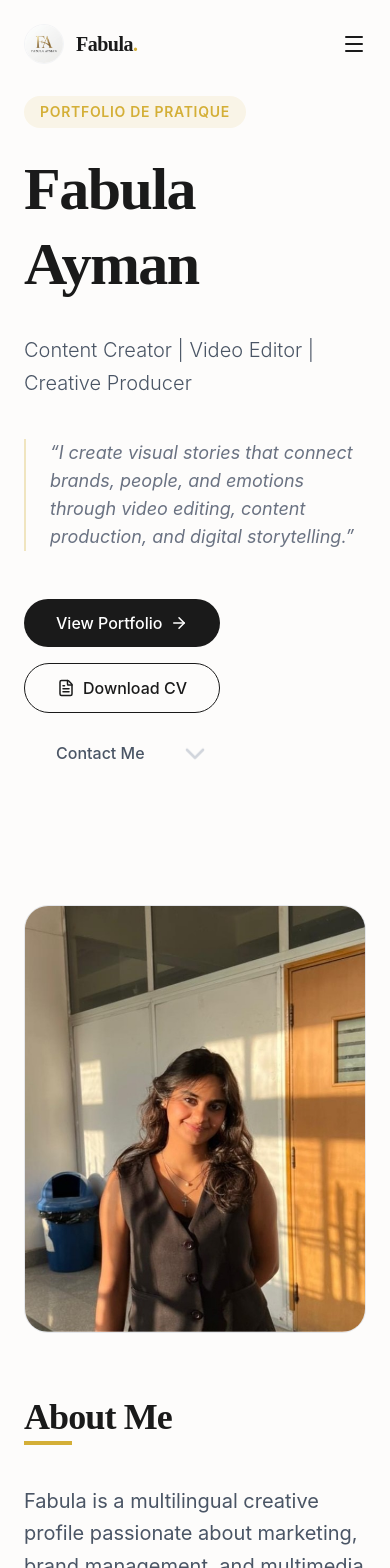
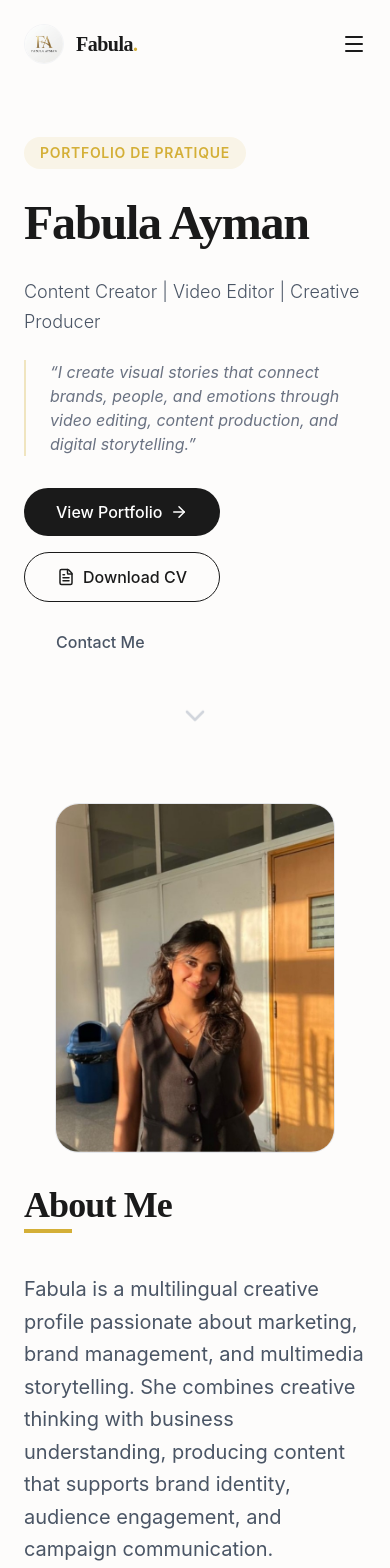
Before and after one commit to youhannamaher/fabula-portfolio, a React (Vite) app: page / in a window 390 px wide. Shown: the top 1568 px of the page. Built offline with nearby package versions, Linux system fonts and the light colour scheme.

Commit message:
Update portfolio Mon 04/27/2026 16:03:25.79

```diff
--- a/index.html
+++ b/index.html
@@ -4,7 +4,22 @@
     <meta charset="UTF-8" />
     <link rel="icon" type="image/png" href="images/logo.png" />
     <meta name="viewport" content="width=device-width, initial-scale=1.0" />
-    <title>fabula-portfolio</title>
+    <title>Fabula Ayman | Portfolio Professionnel</title>
+    <meta name="description" content="Portfolio de Fabula Ayman - Content Creator, Video Editor & Producer. Création de contenu multimédia et brand management." />
+
+    <!-- Open Graph / Facebook -->
+    <meta property="og:type" content="website" />
+    <meta property="og:url" content="https://youhannamaher.github.io/fabula-portfolio/" />
+    <meta property="og:title" content="Fabula Ayman | Portfolio Professionnel" />
+    <meta property="og:description" content="Découvrez le book de pratique et les projets créatifs de Fabula Ayman. Content Creator & Video Editor." />
+    <meta property="og:image" content="https://youhannamaher.github.io/fabula-portfolio/images/logo.png" />
+
+    <!-- Twitter -->
+    <meta property="twitter:card" content="summary_large_image" />
+    <meta property="twitter:url" content="https://youhannamaher.github.io/fabula-portfolio/" />
+    <meta property="twitter:title" content="Fabula Ayman | Portfolio Professionnel" />
+    <meta property="twitter:description" content="Découvrez le book de pratique et les projets créatifs de Fabula Ayman." />
+    <meta property="twitter:image" content="https://youhannamaher.github.io/fabula-portfolio/images/logo.png" />
   </head>
   <body>
     <div id="root"></div>
--- a/src/App.tsx
+++ b/src/App.tsx
@@ -20,7 +20,7 @@ const App: React.FC = () => {
       {/* Desktop Navigation */}
       <Navbar />
 
-      <main className="max-w-7xl mx-auto px-6 sm:px-12 lg:px-16 pt-24 pb-32 space-y-32">
+      <main className="max-w-7xl mx-auto px-6 sm:px-12 lg:px-16 pt-16 md:pt-24 pb-16 md:pb-32 space-y-16 md:space-y-32">
         <section id="hero">
           <Hero />
         </section>
--- a/src/components/About.tsx
+++ b/src/components/About.tsx
@@ -5,13 +5,13 @@ import { profile } from '../data/profile';
 
 const About: React.FC = () => {
   return (
-    <div className="grid grid-cols-1 lg:grid-cols-2 gap-16 items-center">
+    <div className="grid grid-cols-1 lg:grid-cols-2 gap-8 lg:gap-16 items-center">
       <motion.div
         initial={{ opacity: 0, scale: 0.95 }}
         whileInView={{ opacity: 1, scale: 1 }}
         viewport={{ once: true }}
         transition={{ duration: 0.8 }}
-        className="relative group max-w-sm mx-auto lg:mx-0"
+        className="relative group max-w-[280px] lg:max-w-sm mx-auto lg:mx-0"
       >
         <div className="aspect-[4/5] rounded-3xl overflow-hidden bg-gray-100 border border-gray-200">
           <img
--- a/src/components/Hero.tsx
+++ b/src/components/Hero.tsx
@@ -16,15 +16,15 @@ const Hero: React.FC = () => {
           Portfolio de Pratique
         </span>
 
-        <h1 className="text-6xl md:text-8xl leading-tight mb-8">
+        <h1 className="text-5xl md:text-8xl leading-tight mb-6 md:mb-8">
           {profile.name}
         </h1>
 
-        <p className="text-xl md:text-2xl text-gray-600 mb-10 leading-relaxed font-light">
+        <p className="text-lg md:text-2xl text-gray-600 mb-6 md:mb-10 leading-relaxed font-light">
           {profile.title}
         </p>
 
-        <p className="text-lg text-gray-500 mb-12 max-w-2xl border-l-2 border-accent/30 pl-6 italic">
+        <p className="text-base md:text-lg text-gray-500 mb-8 md:mb-12 max-w-2xl border-l-2 border-accent/30 pl-6 italic">
           “I create visual stories that connect brands, people, and emotions through video editing, content production, and digital storytelling.”
         </p>
 
--- a/src/components/Skills.tsx
+++ b/src/components/Skills.tsx
@@ -24,7 +24,7 @@ const Skills: React.FC = () => {
         </p>
       </div>
 
-      <div className="grid grid-cols-1 md:grid-cols-2 lg:grid-cols-4 gap-6">
+      <div className="grid grid-cols-2 lg:grid-cols-4 gap-3 md:gap-6">
         {profile.skills.map((skill, index) => {
           const Icon = iconMap[skill.title] || Zap;
           return (
@@ -36,11 +36,11 @@ const Skills: React.FC = () => {
               transition={{ duration: 0.5, delay: index * 0.1 }}
               className="glass-card flex flex-col items-center text-center group"
             >
-              <div className="w-16 h-16 rounded-2xl bg-accent-soft text-accent flex items-center justify-center mb-6 group-hover:bg-accent group-hover:text-white transition-all duration-300">
-                <Icon size={32} />
+              <div className="w-12 h-12 md:w-16 md:h-16 rounded-xl md:rounded-2xl bg-accent-soft text-accent flex items-center justify-center mb-4 md:mb-6 group-hover:bg-accent group-hover:text-white transition-all duration-300">
+                <Icon size={24} className="md:w-8 md:h-8" />
               </div>
-              <h3 className="text-xl font-semibold mb-3 group-hover:text-accent transition-colors">{skill.title}</h3>
-              <p className="text-gray-500 text-sm leading-relaxed">{skill.description}</p>
+              <h3 className="text-sm md:text-xl font-semibold mb-2 md:mb-3 group-hover:text-accent transition-colors">{skill.title}</h3>
+              <p className="text-xs md:text-sm text-gray-500 leading-relaxed">{skill.description}</p>
             </motion.div>
           );
         })}
--- a/src/index.css
+++ b/src/index.css
@@ -35,7 +35,7 @@
   }
 
   .glass-card {
-    @apply bg-white/50 backdrop-blur-sm border border-gray-100 rounded-2xl p-8 transition-all duration-300 hover:shadow-xl hover:shadow-gray-200/50 hover:border-accent/20;
+    @apply bg-white/50 backdrop-blur-sm border border-gray-100 rounded-2xl p-4 md:p-8 transition-all duration-300 hover:shadow-xl hover:shadow-gray-200/50 hover:border-accent/20;
   }
 
   .btn-primary {
```
